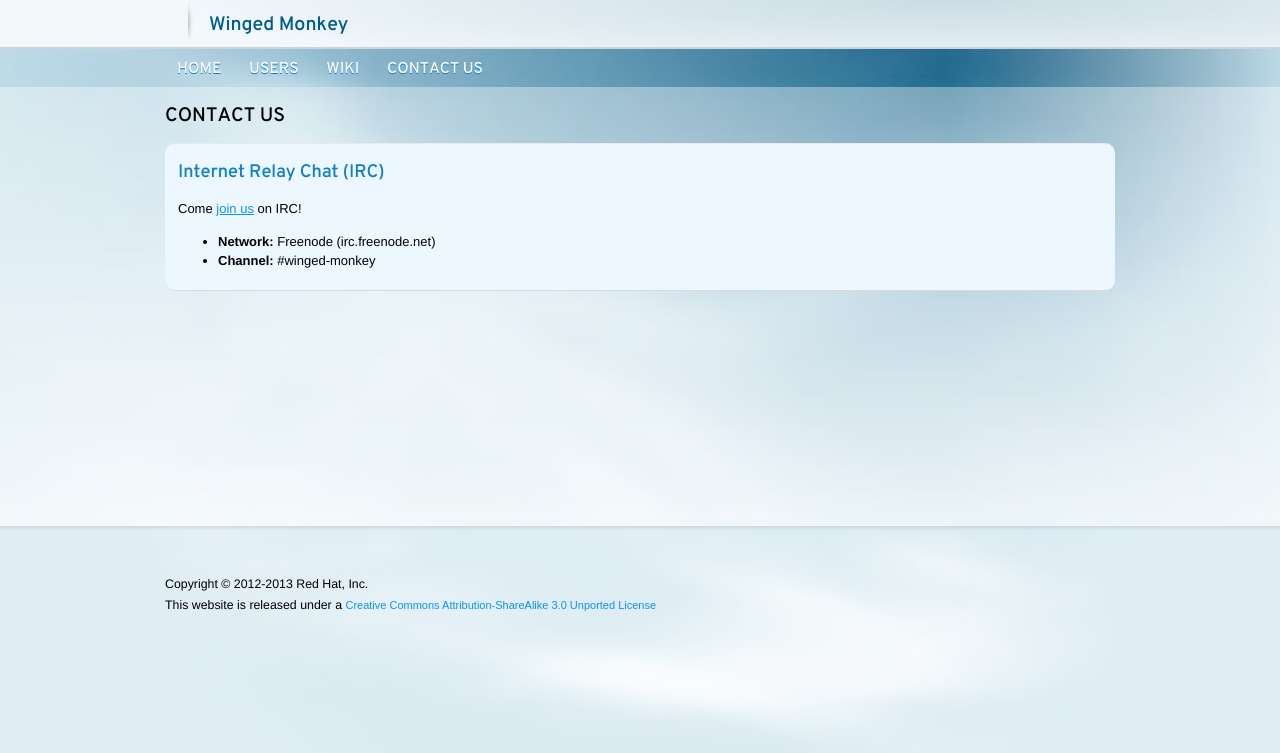
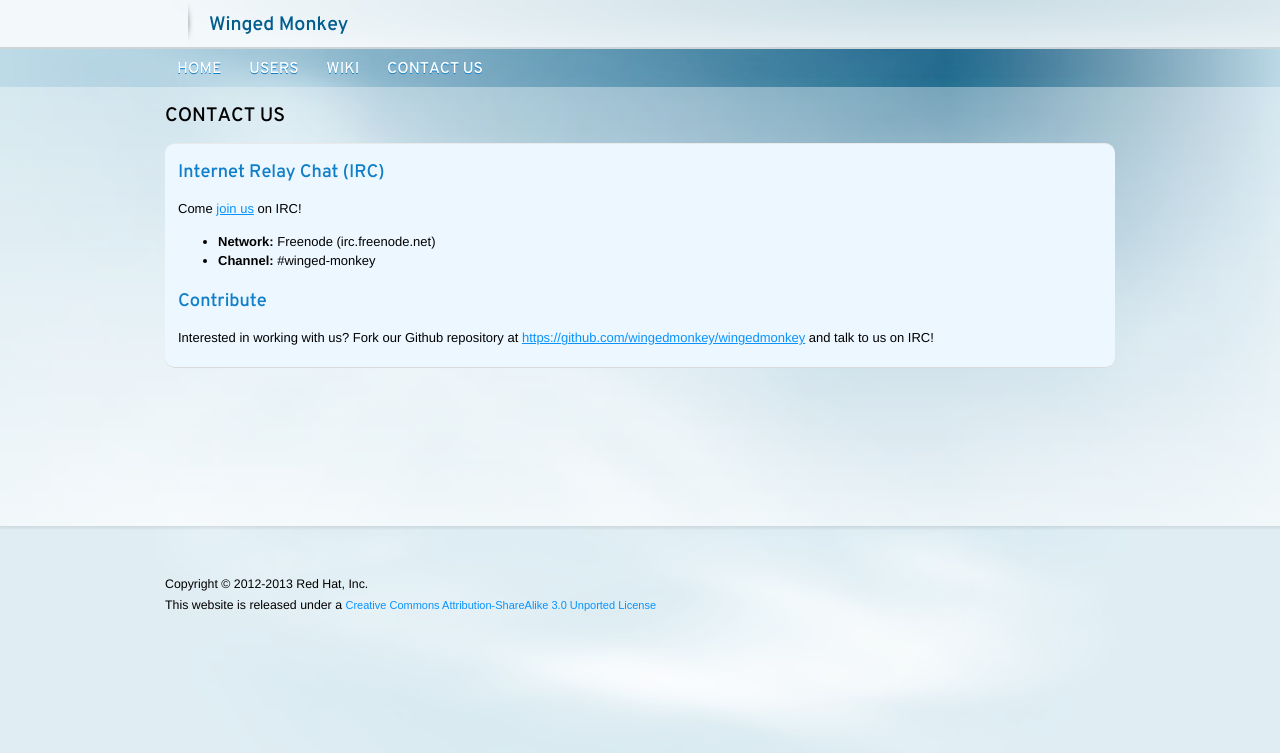
Before and after one commit to jcoufal/wingedmonkey.github.com, a Jekyll site: the page built from contact.md, in a window 1280 px wide. Shown: the top 753 px of the page. Built offline with Jekyll 4.4.1, drawn with Linux system fonts in a browser that asks for light colours; nearby versions of some CDN libraries.

Commit message:
added contribute section

```diff
--- a/contact.md
+++ b/contact.md
@@ -16,4 +16,8 @@ Come [join us](irc://irc.freenode.net/winged-monkey) on IRC!
 
 * **Network:** Freenode (irc.freenode.net)
 * **Channel:**  #winged-monkey
+
+## Contribute
+
+Interested in working with us?  Fork our Github repository at [https://github.com/wingedmonkey/wingedmonkey](https://github.com/wingedmonkey/wingedmonkey) and talk to us on IRC!
 </div>
```
